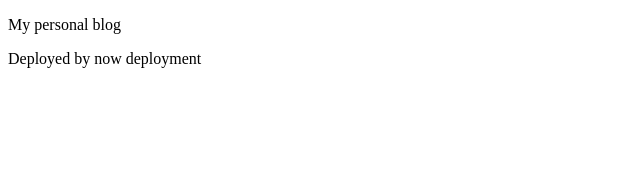
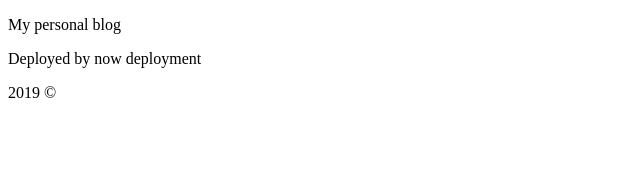
Before and after one commit to vitaliimelnychuk/blog, a Next.js app: page / in a window 1280 px wide. Shown: the top 174 px of the page, without its empty margins (0-640 px from the left). Built offline with nearby package versions, Linux system fonts and the light colour scheme.

Commit message:
add copyright

```diff
--- a/pages/index.tsx
+++ b/pages/index.tsx
@@ -2,6 +2,7 @@ const Index = () => (
   <div>
     <p>My personal blog</p>
     <p>Deployed by now deployment</p>
+    <p>2019 ©</p>
   </div>
 );
 
```
